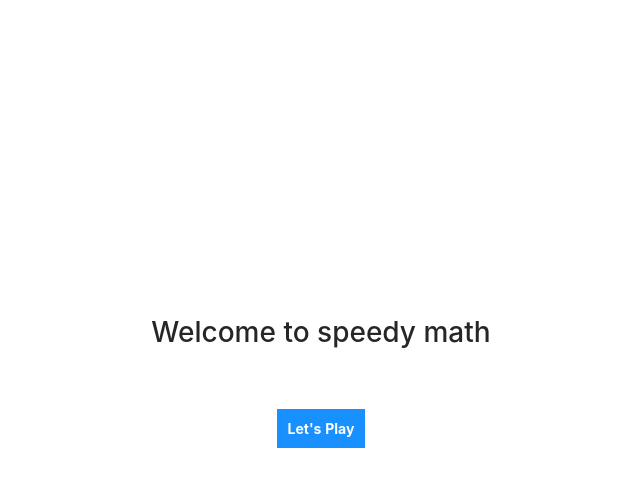
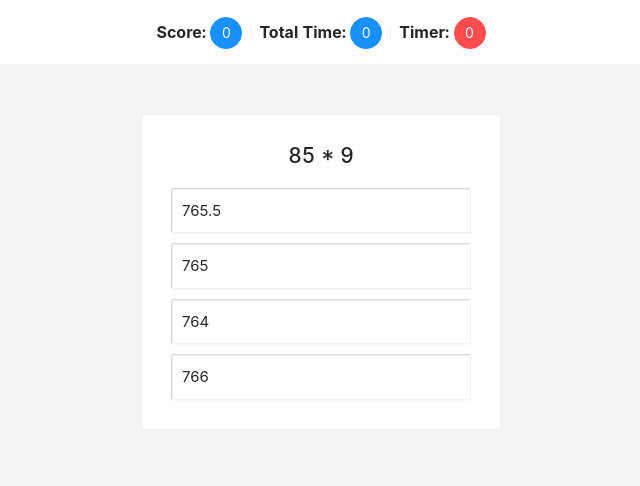
Before and after one commit to manishfin/speedy-math, a React (Create React App) app: page / in a window 1280 px wide. Shown: the top 486 px of the page, without its empty margins (319-959 px from the left). Built offline with nearby package versions, Linux system fonts and the light colour scheme.

Commit message:
[Body] change routing

```diff
--- a/src/pages/Body.js
+++ b/src/pages/Body.js
@@ -13,8 +13,8 @@ const routing = (
   <Router>
     <div>
       <Switch>
-        <Route exact path="/" component={Welcome} />
-        <Route path="/start" component={Main} />
+        <Route exact path="/" component={Main} />
+        <Route path="/welcome" component={Welcome} />
       </Switch>
     </div>
   </Router>
```
